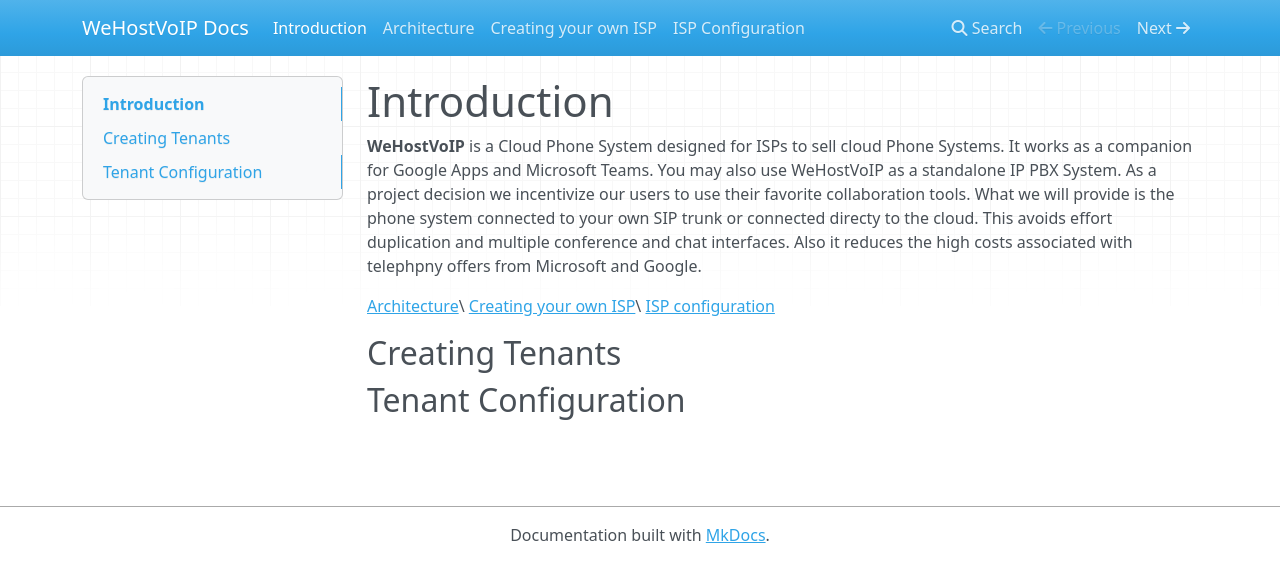
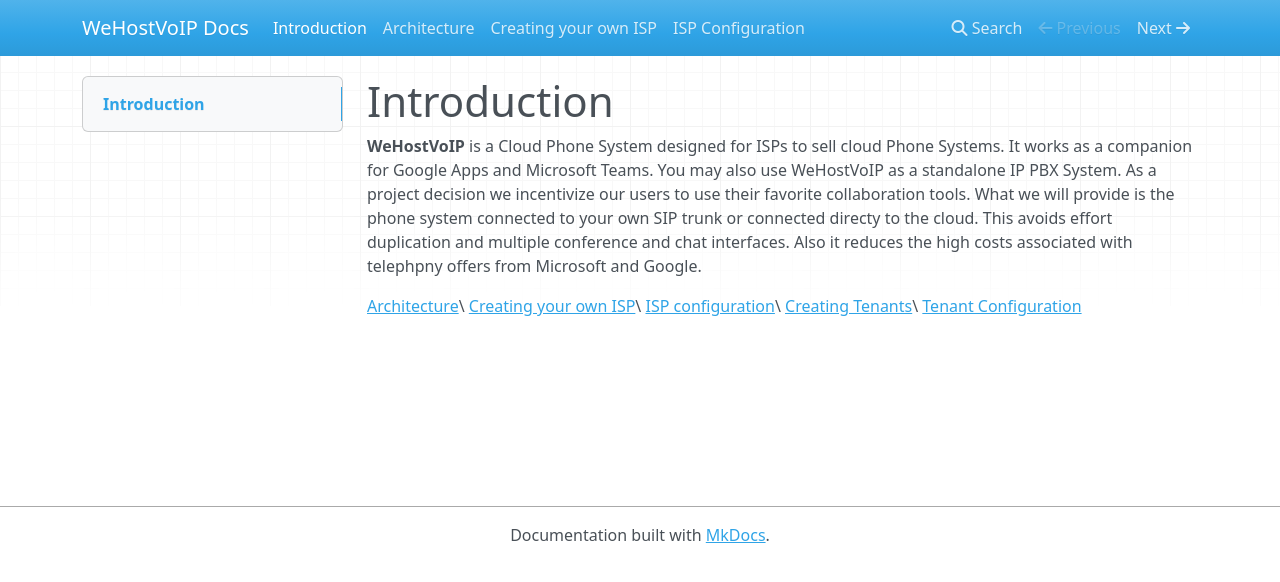
Before and after one commit to pauloantonio-git/wehostvoip-docs, an MkDocs documentation site: the page built from docs/index.md, in a window 1280 px wide. Shown: the top 582 px of the page. Built offline with MkDocs 1.6.1, drawn with Linux system fonts in a browser that asks for light colours; nearby versions of some CDN libraries; some of the changed lines change nothing that is shown.

Commit message:
Update index.md

```diff
--- a/docs/index.md
+++ b/docs/index.md
@@ -4,12 +4,6 @@
 
 [Architecture](architecture.md)\
 [Creating your own ISP](isp.md)\
-[ISP configuration](isp_configuration.md)
-
-
-
-
-
-## Creating Tenants ##
-
-## Tenant Configuration ##
+[ISP configuration](isp_configuration.md)\
+[Creating Tenants](tenants.md)\
+[Tenant Configuration](tenant_configuration)
```
